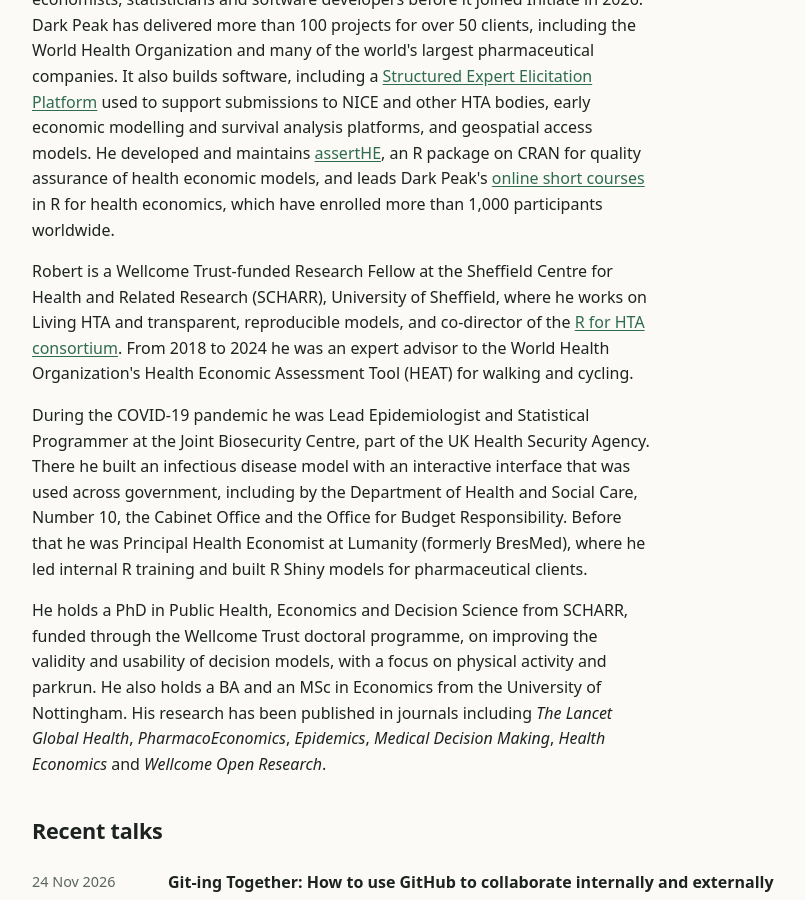
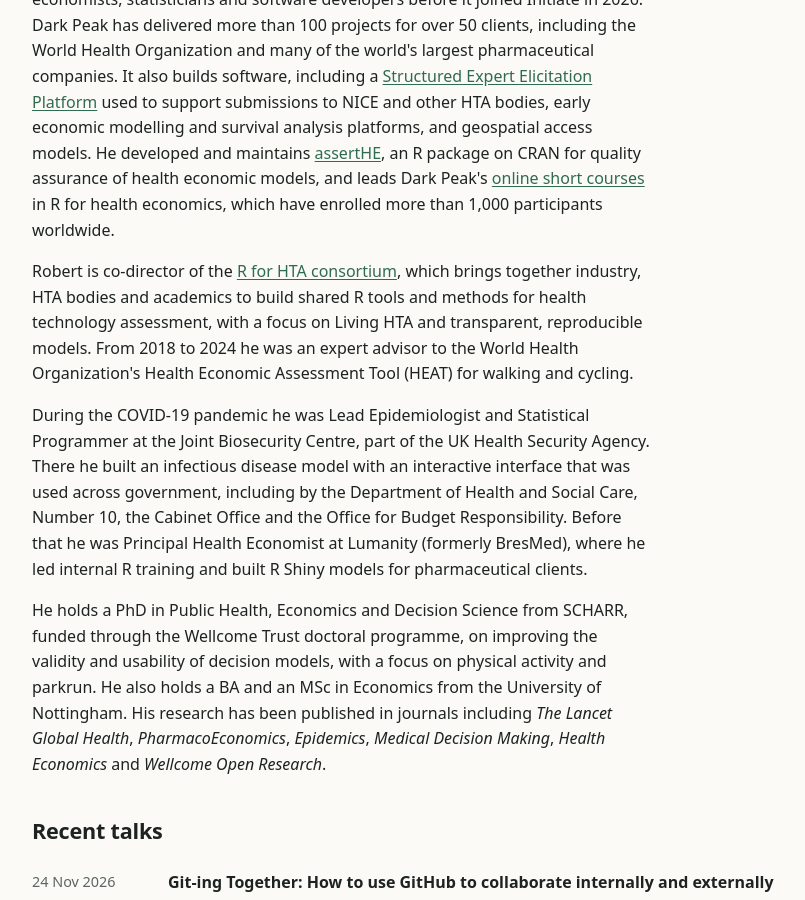
Before and after one commit to RobertASmith/talks, a Jekyll site: the page built from index.html, in a window 1280 px wide and 900 px high, scrolled down 629 px. Shown: the whole window, without its empty margins (164-969 px from the left). Built offline with Jekyll 4.4.1, drawn with Linux system fonts in a browser that asks for light colours.

Commit message:
Bio: drop outdated Wellcome research fellow line
Wellcome funding was for the PhD, which the bio already notes.

Co-Authored-By: Claude Opus 5.5 <noreply@anthropic.com>
Claude-Session: https://claude.ai/code/session_01HETfhGaNag1AxFWfJ6HPm6

```diff
--- a/index.html
+++ b/index.html
@@ -51,9 +51,9 @@ description: Dr Robert Smith is a health economist and data scientist, Chief Sci
   <a href="{{ site.links.courses }}">online short courses</a> in R for health economics, which have enrolled more than
   1,000 participants worldwide.</p>
 
-  <p>Robert is a Wellcome Trust-funded Research Fellow at the Sheffield Centre for Health and Related Research (SCHARR),
-  University of Sheffield, where he works on Living HTA and transparent, reproducible models, and co-director of the
-  <a href="{{ site.links.rhta }}">R for HTA consortium</a>. From 2018 to 2024 he was an expert advisor to the
+  <p>Robert is co-director of the <a href="{{ site.links.rhta }}">R for HTA consortium</a>, which brings together
+  industry, HTA bodies and academics to build shared R tools and methods for health technology assessment, with a
+  focus on Living HTA and transparent, reproducible models. From 2018 to 2024 he was an expert advisor to the
   World Health Organization's Health Economic Assessment Tool (HEAT) for walking and cycling.</p>
 
   <p>During the COVID-19 pandemic he was Lead Epidemiologist and Statistical Programmer at the Joint Biosecurity
```
